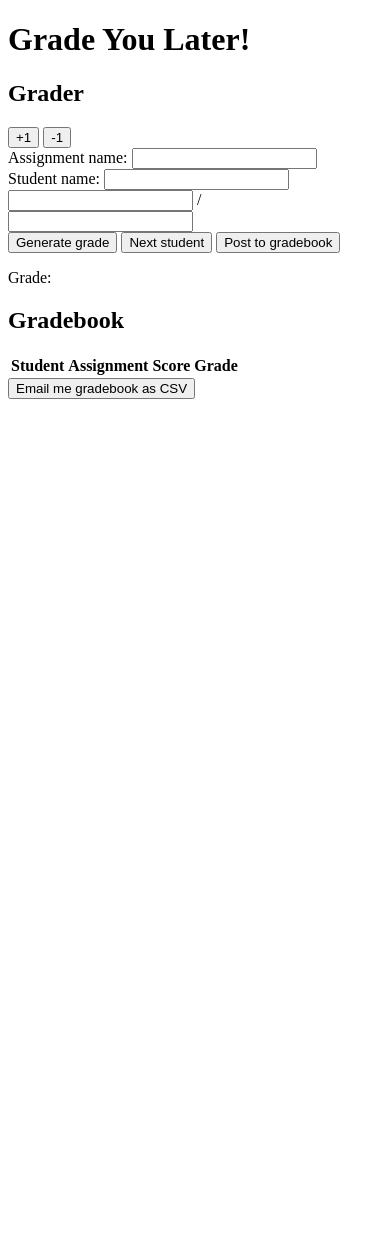
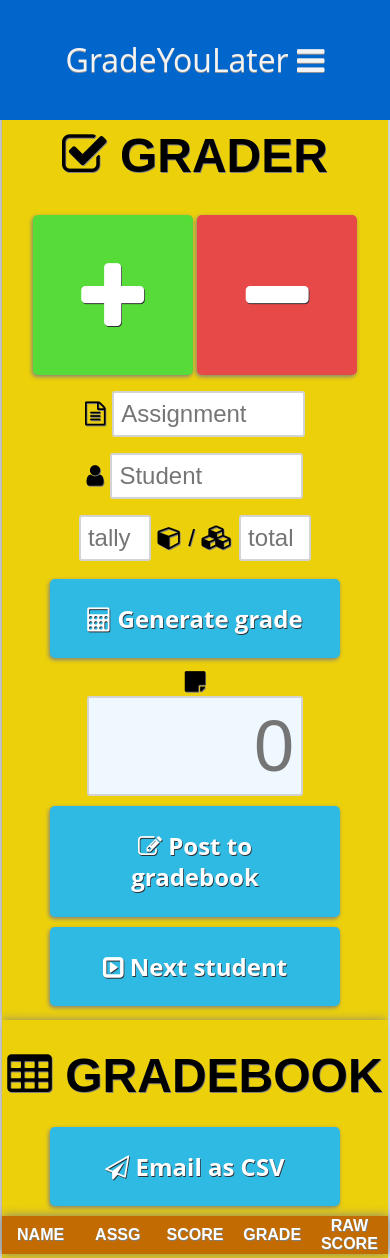
Before and after one commit to francofaa/GradeYouLater, a plain HTML site: page index.html in a window 390 px wide. Before the commit the page ends 844 px from the top, so only its background shows below. Drawn offline with Linux system fonts and the light colour scheme.

Commit message:
add styling
added styles and the navigation bar

```diff
--- a/functions.js
+++ b/functions.js
@@ -1,5 +1,7 @@
 // Our scores
-var num, den, dec;
+var num, den;
+var dec = "!!";
+
 
 function addOne() {
   document.getElementById("tally").value++;
@@ -15,10 +17,10 @@ function genGrade() {
   den = document.getElementById("totalPoints").value;
   dec = +(((num / den) * 100).toFixed(2));
   if (isNaN(dec)) {
-    dec = "<i style='color: red;'>!!</i>"
-    document.getElementById("grade").innerHTML = "Please enter a number";
+    dec = "!!"
+    document.getElementById("grade").value = "Please enter a number";
   } else {
-    document.getElementById("grade").innerHTML = "Grade: " + dec + "%";
+    document.getElementById("grade").value = dec;
   }
 
 }
@@ -27,6 +29,9 @@ function genGrade() {
 function reset() {
    document.getElementById("tally").value = 0;
    document.getElementById("studentName").value = "";
+   document.getElementById('grade').innerHTML = "Grade:";
+   letter = "!!";
+   dec = "";
 }
 
 // Make the gradebook array
@@ -47,13 +52,14 @@ function enterGrade() {
     else if (dec < 60) {
       var letter = "F";
   } else {
-      var letter = "Please enter total points";
+      var letter = "!!";
   }
   gradebookArray.push({
     "student": document.getElementById('studentName').value,
     "assignment": document.getElementById('assignment').value,
     "score": dec,
-    "letter": letter
+    "letter": letter,
+    "tally": document.getElementById('tally').value
   });
     var table = document.getElementById('gradebook');
     var row = table.insertRow(1);
@@ -61,12 +67,22 @@ function enterGrade() {
     var cell2 = row.insertCell(1);
     var cell3 = row.insertCell(2);
     var cell4 = row.insertCell(3);
+    var cell5 = row.insertCell(4);
     cell1.innerHTML = gradebookArray[gradebookArray.length - 1].student;
     cell2.innerHTML = gradebookArray[gradebookArray.length - 1].assignment;
-    cell3.innerHTML = gradebookArray[gradebookArray.length - 1].score;
+    if (isNaN(dec)) {
+      cell3.innerHTML = gradebookArray[gradebookArray.length - 1].score;
+    } else {
+      cell3.innerHTML = gradebookArray[gradebookArray.length - 1].score + "%";
+    }
     cell4.innerHTML = gradebookArray[gradebookArray.length - 1].letter;
+    if (isNaN(num)) {
+      cell5.innerHTML = "!!";
+    } else {
+      cell5.innerHTML = gradebookArray[gradebookArray.length - 1].tally;
+    }
 }
 
-function emailBook() {
+function emailBook(table, filename) {
 
 }
--- a/index.html
+++ b/index.html
@@ -3,37 +3,67 @@
 <head>
     <meta charset="UTF-8" />
   <title>GradeYouLater</title>
+  <link rel="stylesheet" href="style.css" />
+  <link rel="stylesheet" href="http://maxcdn.bootstrapcdn.com/font-awesome/4.3.0/css/font-awesome.min.css">
+  <meta name="viewport" content="width=device-width">
 </head>
   <body>
-    <h1>Grade You Later!</h1>
-    <h2 id="grader">Grader</h2>
+    <nav class="topnav">
+    <input type="checkbox" id="show-menu" role="button">
+    <label for="show-menu" class="show-menu">GradeYouLater <i class="fa fa-navicon" aria-hidden="true"></i></label>
+    <ul id="menu">
+        <li>
+            <a href="/"><i class="fa fa-github" aria-hidden="true"></i> View on Github</span></a>
+        </li>
+        <li>
+            <a href="http://francoalvarado.com/projects"><i class="fa fa-archive" aria-hidden="true"></i><span data-title="Projects"> More Projects</span></a>
+        </li>
+        <a href="mailto:franco.faa@gmail.com?Subject=Change%20this%20subject%20line"><li id="contactme"><i class="fa fa-comments" aria-hidden="true"></i><span data-title="Contact Me"> Contact Me</span></li></a>
+    </ul>
+</nav>
+    <div id="machine">
+        <h1 id="grader"><i class="fa fa-check-square-o" aria-hidden="true"></i>
+GRADER</h1>
+        <button id="add" onclick="addOne()"><i class="fa fa-plus" aria-hidden="true"></i>
+</button>
+        <button id="subtract" onclick="loseOne()"><i class="fa fa-minus" aria-hidden="true"></i>
+</button>
 
-    <button id="add" onclick="addOne()">+1</button>
-    <button id="subtract" onclick="loseOne()">-1</button>
+        <form>
+        <i class="fa fa-file-text-o" aria-hidden="true"></i> <input id="assignment" type="text" text="assignment" name="assignment" placeholder="Assignment" value="" /><br />
+        <i class="fa fa-user" aria-hidden="true"></i> <input id="studentName" type="text" text="studentName" name="studentName" value="" placeholder="Student" />
+        <br />
+        <input id="tally" type="text" text="numerator" name="tally" value="" placeholder="tally"/> <i class="fa fa-cube" aria-hidden="true"></i>
+/ <i class="fa fa-cubes" aria-hidden="true"></i> <input id="totalPoints" type="text" text="denominator" name="totalPoints" value="" placeholder="total" />
 
-    <form>
-    Assignment name: <input id="assignment" type="text" text="assignment" name="assignment" value="" /><br />
-    Student name: <input id="studentName" type="text" text="studentName" name="studentName" value="" />
-    <br />
-    <input id="tally" type="text" text="numerator" name="tally" value="" /> / <input id="totalPoints" type="text" text="denominator" name="totalPoints" value=""/>
-    </form>
+        </form>
 
-    <button onclick="genGrade()" >Generate grade</button>
-    <button onclick="reset()">Next student</button>
-    <button onclick="enterGrade()">Post to gradebook</button>
-    <p id="grade">Grade: </p>
-    <h2>Gradebook
-    </h2>
-    <table id="gradebook">
-        <tr>
-            <th>Student</th>
-            <th>Assignment</th>
-            <th>Score</th>
-            <th>Grade</th>
-        </tr>
-    </table>
-    <button onclick="emailBook()">Email me gradebook as CSV</button>
-
+        <button onclick="genGrade()" ><i class="fa fa-calculator" aria-hidden="true"></i>
+Generate grade</button>
+ <form>
+ <i class="fa fa-sticky-note" aria-hidden="true"></i>
+<br /> <input type="text" text="grade" id="grade" placeholder="0" value="" name="grade" />
+        </form>
+        <button onclick="enterGrade()"><i class="fa fa-pencil-square-o" aria-hidden="true"></i>
+Post to gradebook</button>
+        <button onclick="reset()"><i class="fa fa-caret-square-o-right" aria-hidden="true"></i>
+Next student</button>
+    </div>
+    <div id="gradebookContainer">
+        <h1><i class="fa fa-table" aria-hidden="true"></i>
+GRADEBOOK </h1>
+        <button onclick="emailBook()"><i class="fa fa-paper-plane-o" aria-hidden="true"></i>
+Email as CSV</button>
+        <table id="gradebook">
+            <tr id="tableHead">
+                <th>NAME</th>
+                <th>ASSG</th>
+                <th>SCORE</th>
+                <th>GRADE</th>
+                <th>RAW SCORE</th>
+            </tr>
+        </table>
+    </div>
     <script src="functions.js"></script>
   </body>
 </html>
--- /dev/null
+++ b/style.css
@@ -0,0 +1,244 @@
+html {
+  font-family: sans-serif;
+  -ms-text-size-adjust: 100%;
+  -webkit-text-size-adjust: 100%; }
+
+body {
+  margin: 0 auto;
+  text-align: center;
+  padding-top: 100px;
+  text-shadow: 0.75px 1px 0.5px gray;
+  }
+
+label {
+  font-size: 2em;
+}
+
+nav.topnav {
+  z-index: 150;
+  text-shadow: 0 1px 0 #919295;
+  width: 100%;
+  position: fixed;
+  height: 10px;
+  margin-top: -100px;
+  background-color: #2f3036;
+  }
+  nav.topnav ul#menu {
+    list-style-type: none;
+    padding: 0;
+    position: absolute; }
+    nav.topnav ul#menu li {
+      display: inline-block;
+      float: left;
+      margin-right: 1px; }
+    nav.topnav ul#menu a, nav.topnav ul#menu li#contactme {
+      display: block;
+      min-width: 140px;
+      height: 50px;
+      text-align: center;
+      line-height: 50px;
+      font-family: "Open Sans", Helvetica, sans-serif;
+      color: #f3f3f3;
+      background: #2f3036;
+      text-decoration: none; }
+      nav.topnav ul#menu a:hover, nav.topnav ul#menu li#contactme:hover {
+        background: #cc6600; }
+    nav.topnav ul#menu li#contactme {
+      -webkit-user-select: none;
+      -moz-user-select: none;
+      -ms-user-select: none;
+      background-color: #ccaa00;
+      cursor: pointer; }
+      nav.topnav ul#menu li#contactme:hover {
+        background: light(#ccaa00, 20%); }
+  nav.topnav li:hover ul#menu a {
+    background: #f3f3f3;
+    color: #2f3036;
+    height: 40px;
+    line-height: 40px; }
+  nav.topnav li:hover ul#menu a:hover {
+    background: #ff9933;
+    color: #f3f3f3; }
+
+.show-menu {
+  font-family: "Open Sans", Helvetica, sans-serif;
+  text-decoration: none;
+  color: #f3f3f3;
+  background: #0066cc;
+  text-align: center;
+  padding: 1.2em 0;
+  display: none;
+  cursor: pointer;
+}
+
+input[type=checkbox] {
+  display: none;
+}
+
+input[type=checkbox]:checked ~ #menu {
+  display: block;
+}
+
+
+    nav.topnav ul#menu {
+      position: static;
+      display: none;
+      margin: 0; }
+    nav.topnav ul#menu li {
+      margin-bottom: 1px; }
+    nav.topnav ul#menu li, nav.topnav li a {
+      width: 100%; }
+    nav.topnav .show-menu {
+      display: block; }
+
+h1 {
+  font-size: 3em;
+  margin: 0.5em 0;
+}
+
+h1#grader {
+}
+
+table {
+  margin: 2em auto;
+}
+
+form {
+ font-size: 1.5em;
+ margin: 0;
+}
+
+div#machine, div#gradebookContainer {
+  border-radius: 20px;
+  margin: 0 2px;
+  padding: 0.25em 0;
+  background-color: rgb(236, 208, 10);
+  box-shadow: -1px 1px 10px gray;
+}
+
+input#grade {
+  font-size: 3em;
+  background-color: aliceblue;
+  width: 3em;
+  margin: 0 auto;
+  text-align: right;
+}
+
+button {
+  border-radius: 5px;
+  line-height: 1.3;
+  transition: all 0.3s;
+  margin: 10px auto;
+  text-shadow: 0.75px 1px 0.5px #2f3036;
+  font-family: "Open Sans", Helvetica, sans-serif;
+  color: white;
+  background: #2EBAE3;
+  border: 0px solid;
+  box-shadow: -1px 1.75px 4px gray;
+  overflow: visible;
+  cursor: pointer;
+  display: block;
+  width: 75%;
+  padding: 1em;
+  font-size: 1.5em;
+  font-weight: bold;
+}
+
+button:hover, button:focus{
+  background: #a3d8e7;
+}
+
+button:active {
+  background: #2A7F98;
+}
+
+button:focus {
+  outline-color: #a3d8e7;
+}
+
+#add, #subtract {
+  width: 2em;
+  padding: 0;
+  height: 2em;
+  font-size: 5em;
+  margin: 0.1em 0;
+  display: inline-block;
+}
+
+#add {
+  background: #57DB39;
+}
+#add:hover, #add:focus {
+  background: #b6f0a9;
+}
+
+#add:active {
+  background: #42ae2a;
+}
+
+#subtract {
+  background: #E74848;
+}
+
+#subtract:hover, #subtract:focus {
+  background: #f4a0a0;
+}
+
+#subtract:active {
+  background: #9a1b1b;
+}
+
+input {
+  width: 50%;
+  padding: 7px 7px;
+  margin: 8px 0;
+  -webkit-transition: 0.5s;
+  transition: 0.5s;
+  box-sizing: border-box;
+  border-radius: 3px;
+  border: solid 2px lightgray;
+  font-size: 1em;
+}
+
+input:focus {
+  background: #ffe6c7;
+  outline-color: lightgray;
+  border: 2px solid #2f3036;
+}
+
+#tally, #totalPoints {
+  width: 3em;
+}
+
+table {
+  width: 75%;
+  margin: 0 auto;
+  table-layout: fixed;
+  border-collapse: collapse;
+  text-shadow: 0.75px 1px 0.5px gray;
+  box-shadow: 0px 0px 10px gray;
+
+}
+
+tr {
+  background: #ffdeb6;
+
+}
+
+tr:nth-child(even) {
+  background: #ffae49;
+}
+
+tr#tableHead {
+  background: #c16b00;
+  color: white;
+}
+
+@media screen and (max-width: 580px) {
+  table {
+    width: 100%;
+  }
+  div#machine, div#gradebookContainer {
+    border-radius: 0px;
+  }
+}
```
